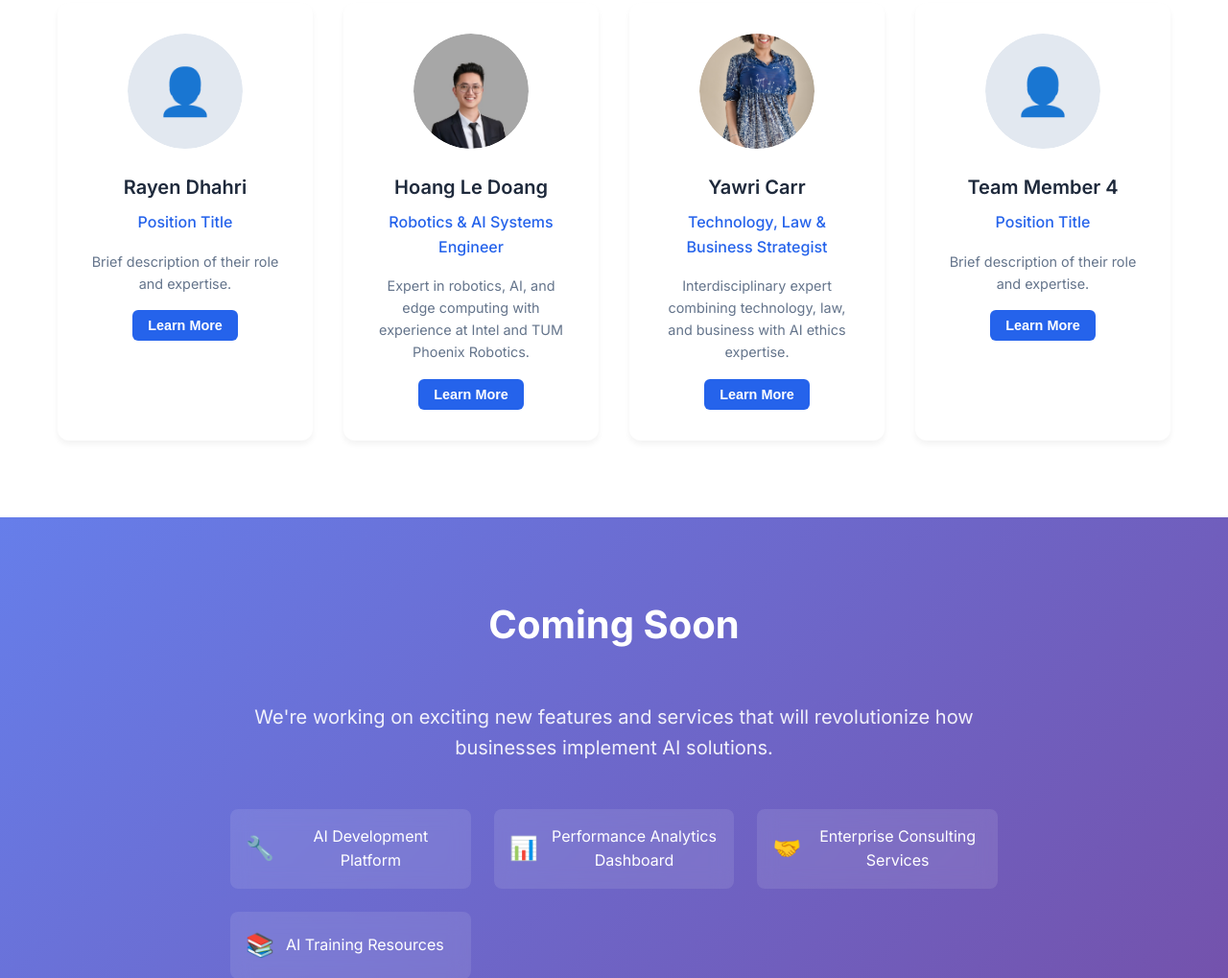
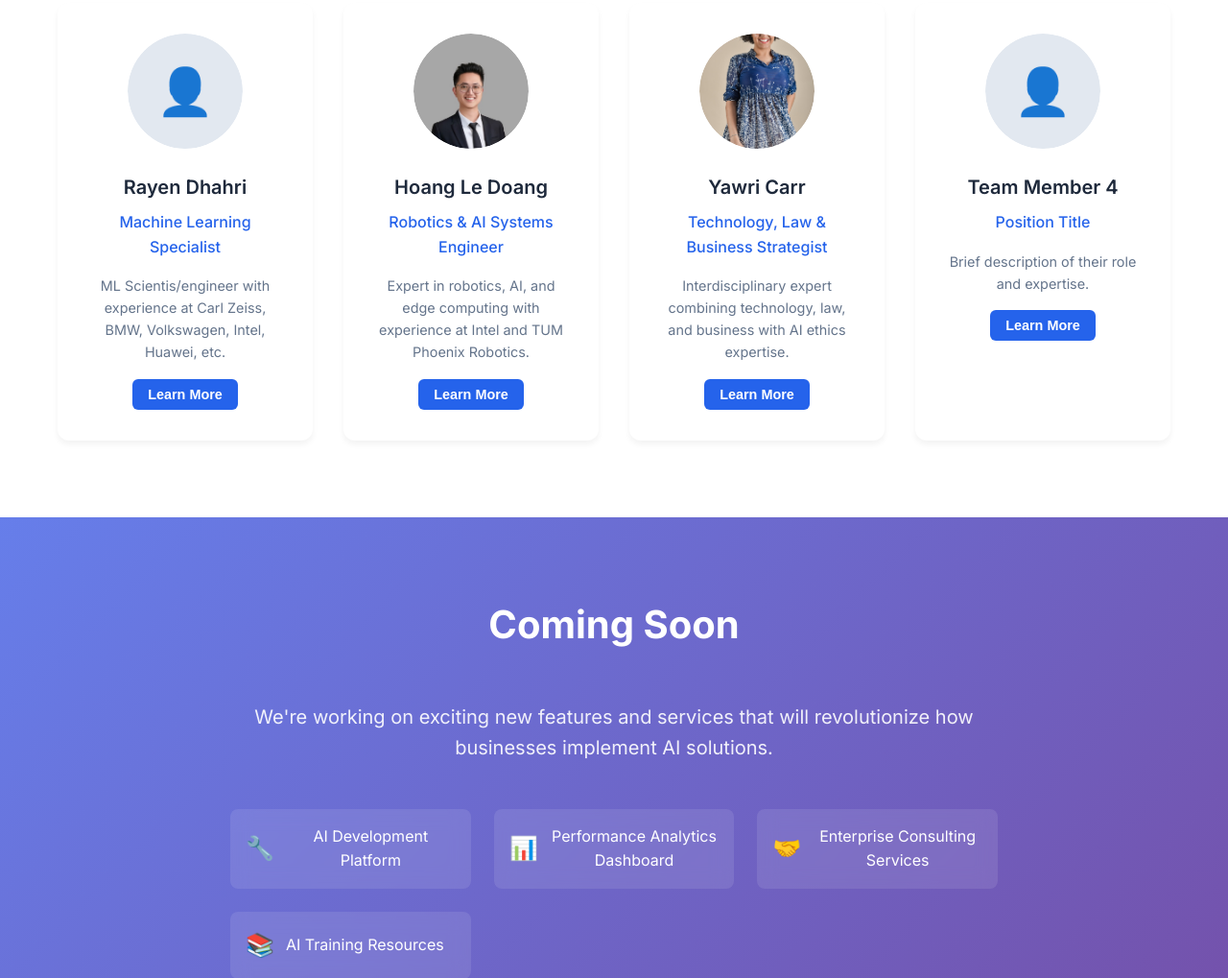
Before and after one commit to Axioninfer/Axioninfer.github.io, a plain HTML site: page index.html in a window 1280 px wide. Shown: the part 1920-2939 px from the top of the page at 96% size. Drawn offline with Linux system fonts and the light colour scheme.

Commit message:
adding rayen

```diff
--- a/index.html
+++ b/index.html
@@ -82,8 +82,8 @@
                         </div>
                     </div>
                     <h3 class="member-name">Rayen Dhahri</h3>
-                    <p class="member-role">Position Title</p>
-                    <p class="member-bio-short">Brief description of their role and expertise.</p>
+                    <p class="member-role"> Machine Learning Specialist</p>
+                    <p class="member-bio-short"> ML Scientis/engineer with experience at Carl Zeiss, BMW, Volkswagen, Intel, Huawei, etc.</p>
                     <button class="btn btn-learn-more" onclick="openModal('rayen')">Learn More</button>
                 </div>
                 <div class="team-member">
--- a/script.js
+++ b/script.js
@@ -113,9 +113,9 @@ function toggleMobileMenu() {
 const teamData = {
     rayen: {
         name: "Rayen Dhahri",
-        role: "Position Title",
+        role: "Senior Machine Learning Engineer",
         image: "team_pics/rayen.jpeg",
-        bio: "Detailed description of Rayen's role, expertise, background, and achievements. This is where you can add the full biography with all relevant information about their experience and contributions to the team."
+        bio: "Rayen is a seasoned <strong>machine‐learning engineer</strong> whose career spans leading research labs and global technology innovators. At <em>Carl Zeiss</em>, he designed and deployed <strong>real-time generative-AI and computer-vision pipelines</strong> on edge accelerators, optimizing models for NPUs, Jetsons and TPUs. At <em>CARIAD (Volkswagen Group)</em>, he advanced <strong>instance and semantic segmentation architectures</strong> for next-generation vehicle perception, and at <em>BMW</em> he unified ONNX, TFLite and TVM into a comprehensive framework powering <strong>sensor fusion and autonomous-driving features</strong>. His research on <strong>Bayesian neural‐network sparsification</strong> at ETH Zurich's BMI Lab earned recognition in the <em>NeurIPS community</em>, and at <em>Intel's Data Innovation Lab</em> he achieved high sparsity and performance gains on production-scale models. Earlier roles at <em>Huawei Munich</em> and <em>Infineon</em> saw him pioneer <strong>reinforcement-learning for robotic fleets</strong> and develop AI pipelines for semiconductor testing. A certified <strong>Digital Innovator (McKinsey Forward Certificate)</strong> and <em>UnternehmerTUM alumnus</em>, Rayen has pitched scalable AI solutions to industry and VC panels. He holds an <em>M.Sc. in Robotics, Cognition & Intelligence</em> and a <em>B.Eng. in Electrical & Computer Engineering from the Technical University of Munich</em>."
     },
     hoang: {
         name: "Hoang Le Doang",
```
